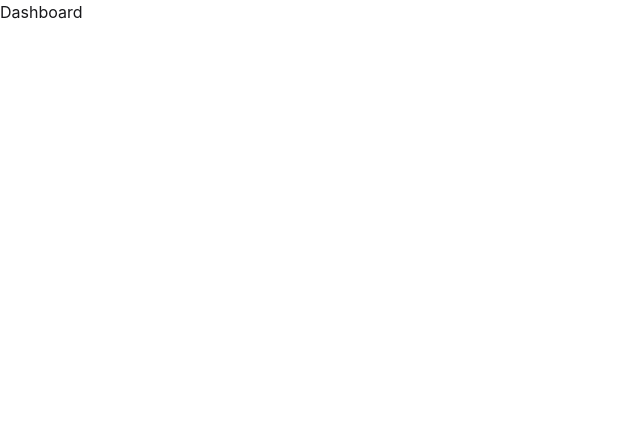
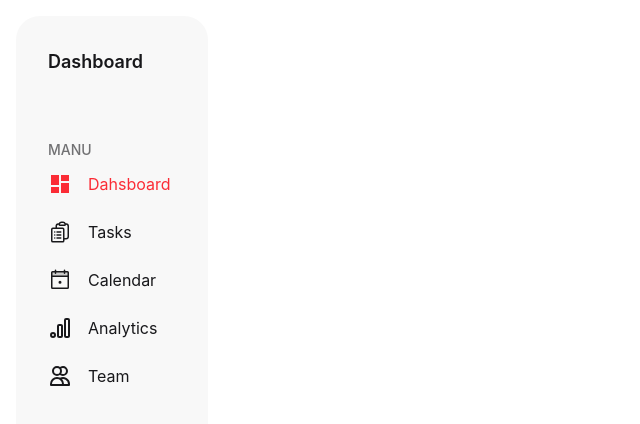
Before and after one commit to jinnahakondo/dashboard-app, a React (Vite) app: page /dashboard in a window 1280 px wide. Shown: the top 424 px of the page, without its empty margins (0-640 px from the left). Built offline with nearby package versions, Linux system fonts and the light colour scheme; sample sign-in values are in the browser's storage.

Commit message:
sidebar links added

```diff
--- a/package.json
+++ b/package.json
@@ -15,6 +15,7 @@
     "daisyui": "^5.5.19",
     "react": "^19.2.0",
     "react-dom": "^19.2.0",
+    "react-icons": "^5.5.0",
     "react-router": "^7.13.1",
     "tailwindcss": "^4.2.1"
   },
--- /dev/null
+++ b/src/components/dashboard/Sidebar.jsx
@@ -0,0 +1,39 @@
+import { MdDashboard } from "react-icons/md";
+import { HiOutlineClipboardDocumentList } from "react-icons/hi2";
+import { PiCalendarDotDuotone } from "react-icons/pi";
+import { TbBrandGoogleAnalytics } from "react-icons/tb";
+import { HiOutlineUsers } from "react-icons/hi";
+import { NavLink } from "react-router";
+export default function Sidebar() {
+  const navLinks = [
+    { label: "Dahsboard", icon: MdDashboard, to: "/dashboard" },
+    { label: "Tasks", icon: HiOutlineClipboardDocumentList, to: "/" },
+    { label: "Calendar", icon: PiCalendarDotDuotone, to: "/" },
+    { label: "Analytics", icon: TbBrandGoogleAnalytics, to: "/" },
+    { label: "Team", icon: HiOutlineUsers, to: "/" },
+  ];
+  return (
+    <div className="bg-base-200 h-[calc(100vh-40px)] max-w-48 rounded-3xl p-8">
+      {/* logo  */}
+      <h2 className="text-lg font-semibold  mb-16">Dashboard</h2>
+      {/* manu links */}
+      <h4 className="uppercase text-sm text-base-content/60 font-medium mt-12 ">
+        Manu
+      </h4>
+      <ul>
+        {navLinks.map((link, i) => (
+          <NavLink
+            key={i}
+            to={link.to}
+            className={`flex items-center gap-4 py-3 relative transition`}
+          >
+            <span>
+              <link.icon size={24} />
+            </span>
+            {link.label}
+          </NavLink>
+        ))}
+      </ul>
+    </div>
+  );
+}
--- a/src/index.css
+++ b/src/index.css
@@ -1,2 +1,17 @@
 @import "tailwindcss";
 @plugin "daisyui";
+
+.active{
+    @apply text-red-500
+}
+/* .active::after{
+    content: '';
+    position: absolute;
+    left: 0;
+    top:0;
+    height: 100%;
+    width: 4px;
+    border: red;
+    border-top-right-radius: 4px;
+    border-bottom-right-radius: 4px;
+} */
--- a/src/main.jsx
+++ b/src/main.jsx
@@ -5,6 +5,7 @@ import { createBrowserRouter, RouterProvider } from "react-router";
 import App from "./App";
 import Login from "./pages/Login";
 import PrivateRoutes from "./routes/PrivateRoutes";
+import Dashboard from "./pages/Dashboard";
 
 const router = createBrowserRouter([
   {
@@ -15,7 +16,7 @@ const router = createBrowserRouter([
     path: "/dashboard",
     element: (
       <PrivateRoutes>
-        <h2>Dashboard</h2>
+        <Dashboard />
       </PrivateRoutes>
     ),
   },
--- a/src/pages/Dashboard.jsx
+++ b/src/pages/Dashboard.jsx
@@ -1,7 +1,12 @@
-import React from 'react'
+import React from "react";
+import Sidebar from "../components/dashboard/Sidebar";
 
 export default function Dashboard() {
   return (
-    <div>Dashboard</div>
-  )
+    <div className="bg-base-100 p-4 ">
+      <aside>
+        <Sidebar />
+      </aside>
+    </div>
+  );
 }
```
Also changed, not shown: 1 other file (tests, documents, lock files or other folders).
